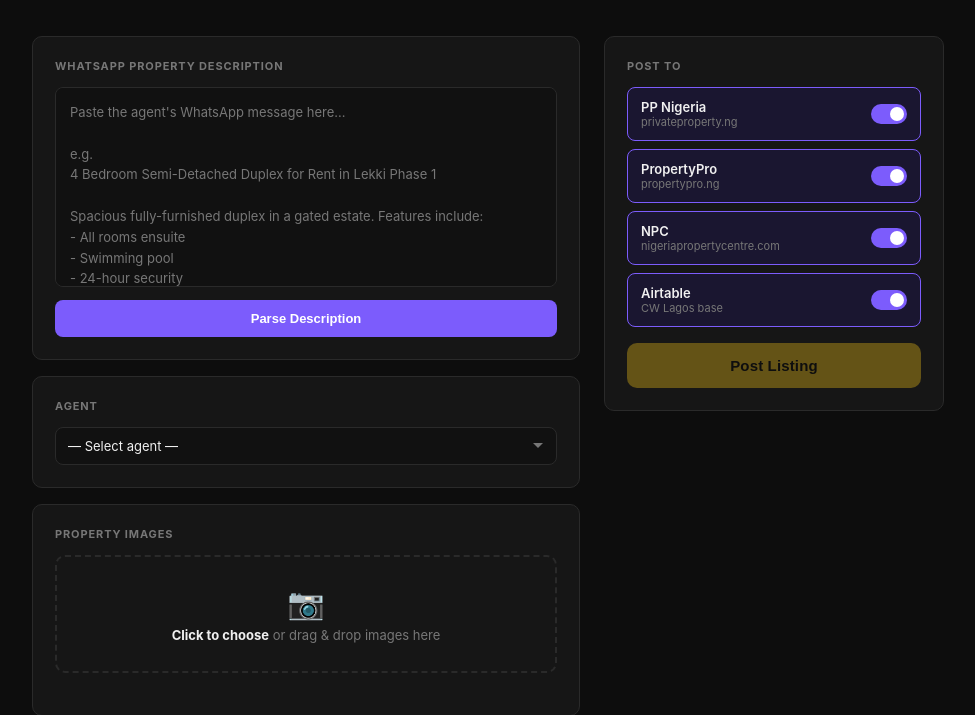
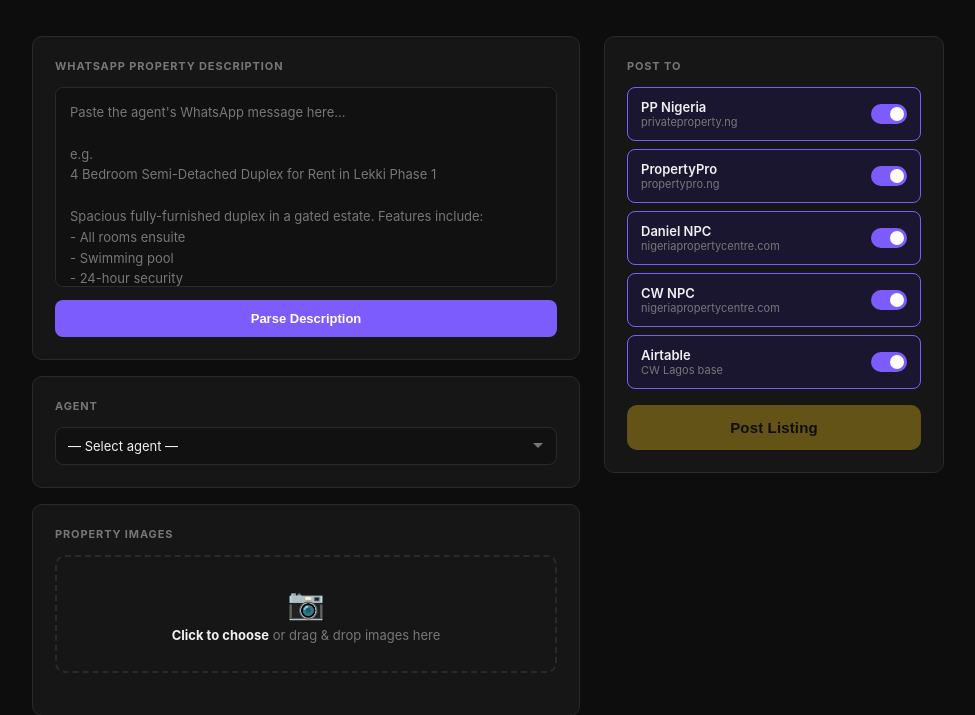
Before and after one commit to dalunwobi4-code/cw-listing-portal, a Flask app: page / in a window 1280 px wide. Shown: the part 87-802 px from the top of the page, without its empty margins (152-1127 px from the left). Run offline with Flask 3, Linux system fonts and the light colour scheme; data that the repository does not hold is empty; some libraries are stand-ins or nearby versions.

Commit message:
Add CW NPC account (hello@cwlagos.com) alongside Daniel NPC
- Split npc into npc_daniel (daniel@cwlagos.com) and npc_cw (hello@cwlagos.com)
- Both use the same poster_npc.py logic, different credentials
- UI now shows 5 platform toggles: PP Nigeria, PropertyPro, Daniel NPC, CW NPC, Airtable
- VPS needs NPC_DANIEL_EMAIL/PASSWORD and NPC_CW_EMAIL/PASSWORD env vars

Co-Authored-By: Claude Sonnet 4.6 <noreply@anthropic.com>

```diff
--- a/orchestrate.py
+++ b/orchestrate.py
@@ -42,8 +42,13 @@ CREDENTIALS = {
         "password": "Listings@1234",
         "proxy_url": "http://b2ff1e853ef6c57a:bg2WA1iQu9y4fI3F@res.proxy-seller.com:10000"
     },
-    "npc": {
+    "npc_daniel": {
         "email": "daniel@cwlagos.com",
+        "password": "Listings@1234",
+        "proxy_url": "http://b2ff1e853ef6c57a:bg2WA1iQu9y4fI3F@res.proxy-seller.com:10000"
+    },
+    "npc_cw": {
+        "email": "hello@cwlagos.com",
         "password": "Listings@1234",
         "proxy_url": "http://b2ff1e853ef6c57a:bg2WA1iQu9y4fI3F@res.proxy-seller.com:10000"
     },
--- a/web/app.py
+++ b/web/app.py
@@ -36,25 +36,24 @@ from agents.poster_airtable    import post_property as post_airtable
 def _get_credentials():
     if os.environ.get("AIRTABLE_TOKEN"):
         return {
-            "ppng":        {"email": os.environ.get("PPNG_EMAIL", ""),        "password": os.environ.get("PPNG_PASSWORD", "")},
-            "propertypro": {"email": os.environ.get("PROPERTYPRO_EMAIL", ""), "password": os.environ.get("PROPERTYPRO_PASSWORD", "")},
-            "npc":         {"email": os.environ.get("NPC_EMAIL", ""),         "password": os.environ.get("NPC_PASSWORD", "")},
+            "ppng":        {"email": os.environ.get("PPNG_EMAIL", ""),             "password": os.environ.get("PPNG_PASSWORD", "")},
+            "propertypro": {"email": os.environ.get("PROPERTYPRO_EMAIL", ""),      "password": os.environ.get("PROPERTYPRO_PASSWORD", "")},
+            "npc_daniel":  {"email": os.environ.get("NPC_DANIEL_EMAIL", ""),       "password": os.environ.get("NPC_DANIEL_PASSWORD", "")},
+            "npc_cw":      {"email": os.environ.get("NPC_CW_EMAIL", ""),           "password": os.environ.get("NPC_CW_PASSWORD", "")},
             "airtable":    {"token": os.environ.get("AIRTABLE_TOKEN", "")},
         }
     try:
         from orchestrate import CREDENTIALS as _C
         return _C
     except ImportError:
-        # No credentials found — app will start but posting will fail
-        return {"ppng": {}, "propertypro": {}, "npc": {}, "airtable": {}}
+        return {"ppng": {}, "propertypro": {}, "npc_daniel": {}, "npc_cw": {}, "airtable": {}}
 
 CREDENTIALS = _get_credentials()
 
-# Optional residential proxy — routes requests to Cloudflare-protected sites
-# Set PROXY_URL=http://user:pass@host:port in Railway env vars (WebShare free tier works)
+# Optional residential proxy
 _PROXY_URL = os.environ.get("PROXY_URL", "")
 if _PROXY_URL:
-    for _p in ("ppng", "propertypro", "npc"):
+    for _p in ("ppng", "propertypro", "npc_daniel", "npc_cw"):
         CREDENTIALS.setdefault(_p, {})["proxy_url"] = _PROXY_URL
 
 import requests as req
@@ -70,12 +69,16 @@ except ImportError:
 PLATFORM_POSTERS = {
     "ppng":        post_ppng,
     "propertypro": post_propertypro,
-    "npc":         post_npc,
+    "npc_daniel":  post_npc,
+    "npc_cw":      post_npc,
     "airtable":    post_airtable,
 }
 PLATFORM_LABELS = {
-    "ppng": "PP Nigeria", "propertypro": "PropertyPro",
-    "npc": "NPC", "airtable": "Airtable",
+    "ppng":        "PP Nigeria",
+    "propertypro": "PropertyPro",
+    "npc_daniel":  "Daniel NPC",
+    "npc_cw":      "CW NPC",
+    "airtable":    "Airtable",
 }
 
 AIRTABLE_BASE_ID = "appui0GIVsqalToEa"
--- a/web/templates/index.html
+++ b/web/templates/index.html
@@ -255,9 +255,14 @@ Contact: …"></textarea>
             <div><div class="plat-name">PropertyPro</div><div class="plat-url">propertypro.ng</div></div>
             <div class="toggle on"></div>
           </label>
-          <label class="plat-row on" data-p="npc">
-            <input type="checkbox" value="npc" checked>
-            <div><div class="plat-name">NPC</div><div class="plat-url">nigeriapropertycentre.com</div></div>
+          <label class="plat-row on" data-p="npc_daniel">
+            <input type="checkbox" value="npc_daniel" checked>
+            <div><div class="plat-name">Daniel NPC</div><div class="plat-url">nigeriapropertycentre.com</div></div>
+            <div class="toggle on"></div>
+          </label>
+          <label class="plat-row on" data-p="npc_cw">
+            <input type="checkbox" value="npc_cw" checked>
+            <div><div class="plat-name">CW NPC</div><div class="plat-url">nigeriapropertycentre.com</div></div>
             <div class="toggle on"></div>
           </label>
           <label class="plat-row on" data-p="airtable">
```
